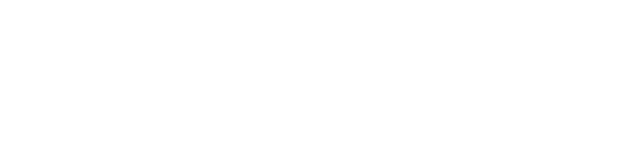
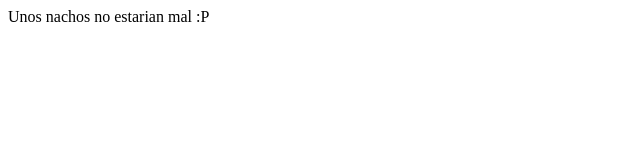
Before and after one commit to PamelaV18/HolaMundo, a plain HTML site: page index.html in a window 1280 px wide. Shown: the whole page, without its empty margins (0-640 px from the left). Drawn offline with Linux system fonts and the light colour scheme.

Commit message:
No estaria mal
Ya se me antojo

```diff
--- a/index.html
+++ b/index.html
@@ -4,6 +4,7 @@
 	<title>Holii, tengo hambre, y tu....?</title>
 </head>
 <body>
-
+      Unos nachos no estarian mal
+      :P
 </body>
 </html>
```
